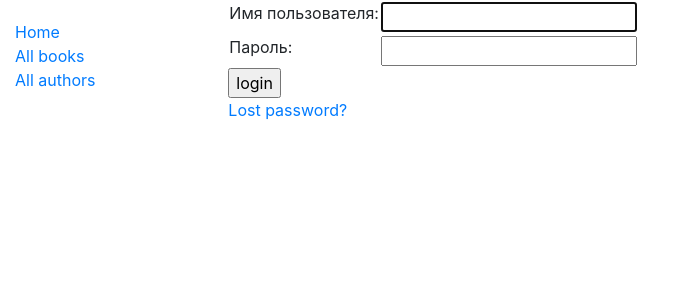
After one commit to smackov/mozilla-learning, a Django app: page /accounts/login/ in a window 1280 px wide. The commit adds this page. Shown: the top 300 px of the page, without its empty margins (0-685 px from the left). Run offline with Django 3.2, Linux system fonts and the light colour scheme; some libraries are stand-ins or nearby versions.

Commit message:
Covered session topic. Added login and logout fuctionality

```diff
--- a/catalog/templates/index.html
+++ b/catalog/templates/index.html
@@ -16,4 +16,5 @@
     <li><strong>Copies available:</strong> {{ num_instances_available }}</li>
     <li><strong>Authors:</strong> {{ num_authors }}</li>
   </ul>
+  <p>You visited this page: {{ num_visits }} {% if num_visits == 1 %} time {% else %} times {% endif %}</p>
 {% endblock %}
--- a/catalog/views.py
+++ b/catalog/views.py
@@ -11,6 +11,10 @@ def index(request):
     num_instances = BookInstance.objects.all().count()
     num_authors = Author.objects.count()
 
+    # Generate counts of visit to this view (page)
+    num_visits = request.session.get('num_visits', 0)
+    request.session['num_visits'] = num_visits + 1
+
     # Available books (status = 'a')
     num_instances_available = BookInstance.objects.filter(status__exact='a').count()
 
@@ -20,6 +24,7 @@ def index(request):
         'num_instances': num_instances,
         'num_authors': num_authors,
         'num_instances_available': num_instances_available,
+        'num_visits': num_visits,
     }
 
     # Render the HTML template index.html with the data in the context variable
--- a/mysite/settings.py
+++ b/mysite/settings.py
@@ -122,3 +122,7 @@ USE_TZ = True
 # https://docs.djangoproject.com/en/3.1/howto/static-files/
 
 STATIC_URL = '/static/'
+
+
+# Redirect to home URL after login (Default redirects to /accounts/profile/)
+LOGIN_REDIRECT_URL = '/'
--- a/mysite/urls.py
+++ b/mysite/urls.py
@@ -21,4 +21,5 @@ urlpatterns = [
     path('admin/', admin.site.urls),
     path('catalog/', include('catalog.urls')),
     path('', RedirectView.as_view(url='catalog/', permanent=True)),
+    path('accounts/', include('django.contrib.auth.urls')),
 ]
--- /dev/null
+++ b/templates/registration/logged_out.html
@@ -0,0 +1,6 @@
+{% extends "base_generic.html" %}
+
+{% block content %}
+  <p>Logged out!</p>
+  <a href="{% url 'login'%}">Click here to login again.</a>
+{% endblock %}
--- /dev/null
+++ b/templates/registration/login.html
@@ -0,0 +1,37 @@
+{% extends "base_generic.html" %}
+
+{% block content %}
+
+  {% if form.errors %}
+    <p>Your username and password didn't match. Please try again.</p>
+  {% endif %}
+
+  {% if next %}
+    {% if user.is_authenticated %}
+      <p>Your account doesn't have access to this page. To proceed,
+      please login with an account that has access.</p>
+    {% else %}
+      <p>Please login to see this page.</p>
+    {% endif %}
+  {% endif %}
+
+  <form method="post" action="{% url 'login' %}">
+    {% csrf_token %}
+    <table>
+      <tr>
+        <td>{{ form.username.label_tag }}</td>
+        <td>{{ form.username }}</td>
+      </tr>
+      <tr>
+        <td>{{ form.password.label_tag }}</td>
+        <td>{{ form.password }}</td>
+      </tr>
+    </table>
+    <input type="submit" value="login" />
+    <input type="hidden" name="next" value="{{ next }}" />
+  </form>
+
+  {# Assumes you setup the password_reset view in your URLconf #}
+  <p><a href="{% url 'password_reset' %}">Lost password?</a></p>
+
+{% endblock %}
```
